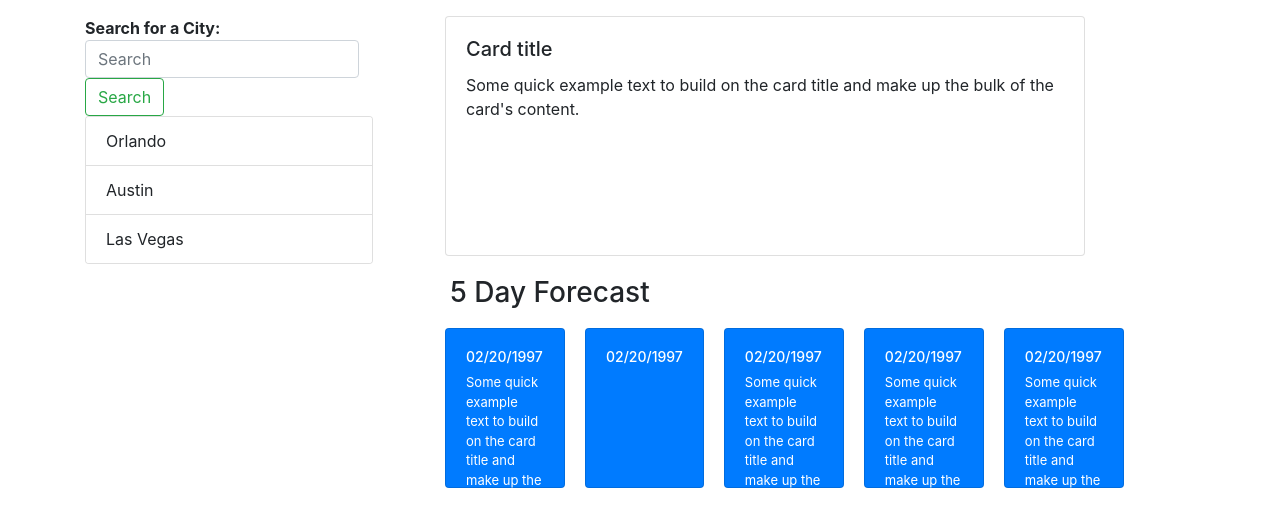
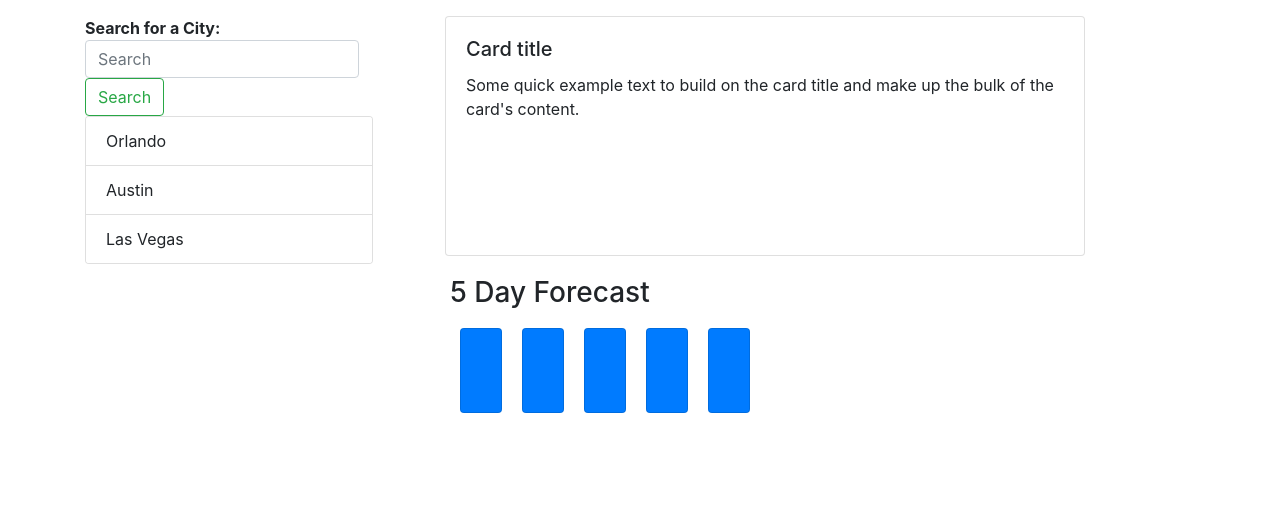
Before and after one commit to cgonzalez233/weatherDashboard, a plain HTML site: page index.html in a window 1280 px wide. Shown: the part 80-606 px from the top of the page. Drawn offline with nearby package versions, Linux system fonts and the light colour scheme.

Commit message:
Made the forecast cards with JS

```diff
--- a/index.html
+++ b/index.html
@@ -47,37 +47,9 @@
                 <!-- 5 Day Forecast -->
                 <div class="row">
                     <h3>5 Day Forecast</h3>
+                </div>
                 <div class="row smallText" id="forecastRow">
-                        <div class="card text-white bg-primary mb-2 cardSpace"        style="max-width: 7.5rem; max-height: 10rem;">
-                            <div class="card-body">
-                            <h6 class="cardDates">02/20/1997</h6>
-                            <p class="card-text">Some quick example text to build on the card title and make up the bulk of the card's content.</p>
-                            </div>
-                        </div>
-                        <div class="card text-white bg-primary mb-2 cardSpace "        style="max-width: 7.5rem; max-height: 10rem;">
-                            <div class="card-body">
-                            <h6 class="cardDates">02/20/1997</h6>
-                            <img id="weatherIcon1">
-                            </div>
-                        </div>
-                        <div class="card text-white bg-primary mb-2 cardSpace"        style="max-width: 7.5rem; max-height: 10rem;">
-                            <div class="card-body">
-                            <h6 class="cardDates">02/20/1997</h6>
-                            <p class="card-text">Some quick example text to build on the card title and make up the bulk of the card's content.</p>
-                            </div>
-                        </div>
-                        <div class="card text-white bg-primary mb-2 cardSpace"        style="max-width: 7.5rem; max-height: 10rem;">
-                            <div class="card-body">
-                            <h6 class="cardDates">02/20/1997</h6>
-                            <p class="card-text">Some quick example text to build on the card title and make up the bulk of the card's content.</p>
-                            </div>
-                        </div>
-                        <div class="card text-white bg-primary mb-2 cardSpace"        style="max-width: 7.5rem; max-height: 10rem;">
-                            <div class="card-body">
-                            <h6 class="cardDates">02/20/1997</h6>
-                            <p class="card-text">Some quick example text to build on the card title and make up the bulk of the card's content.</p>
-                            </div>
-                        </div>
+                    <!-- JS Cards -->
                 </div>
                 <!-- 5 Day Forecast -->
 
--- a/script.js
+++ b/script.js
@@ -1 +1,33 @@
 var forecastCards = $("#forecastRow")
+
+
+for (var i = 0; i < 5; i++){
+
+    var cardDiv = $("<div>");
+    cardDiv.addClass("card text-white bg-primary mb-2 cardFormat");
+
+    var cardBody = $("<div>");
+    cardBody.addClass("card-body");
+
+    var cardDates = $("<h6>");
+    cardDates.addClass("cardDates");
+    cardDates.attr("id", "dates" + i);
+
+    var cardIcons = $("<img>");
+    cardIcons.addClass("iconSizing");
+    cardIcons.attr("id", "icons" + i);
+
+    var cardTemp = $("<p>");
+    cardTemp.addClass("card-text");
+    cardTemp.attr("id", "temp" + i);
+
+    var cardHumid = $("<p>");
+    cardHumid.addClass("card-text");
+    cardHumid.attr("id", "humid" + i);
+
+
+    cardBody.append(cardDates, cardIcons, cardTemp, cardHumid);
+    cardDiv.append(cardBody);
+    forecastCards.append(cardDiv);
+
+}
--- a/style.css
+++ b/style.css
@@ -21,7 +21,9 @@ h6 {
     font-size: 14px;
 }
 
-.cardSpace {
+.cardFormat {
+    max-width: 7.5rem;
+    max-height: 10rem;
     margin: 10px 10px 0px 10px;
 }
 /* 5 Day Forecast Formatting */
```
